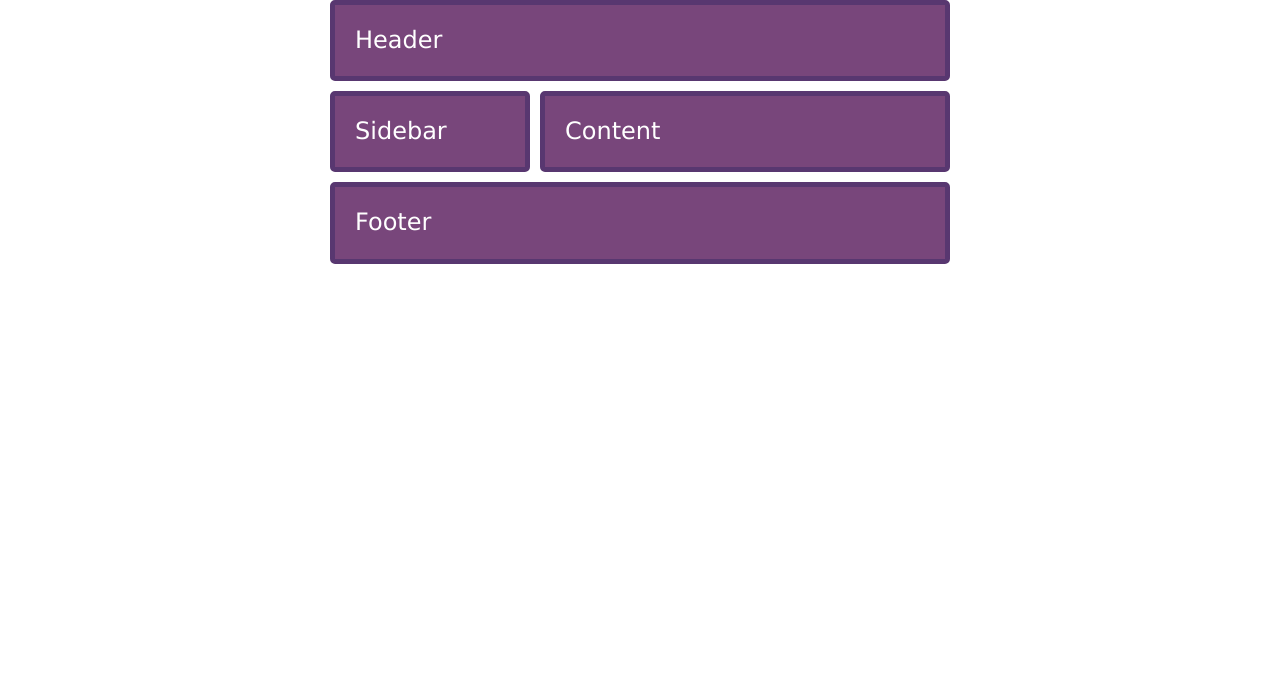
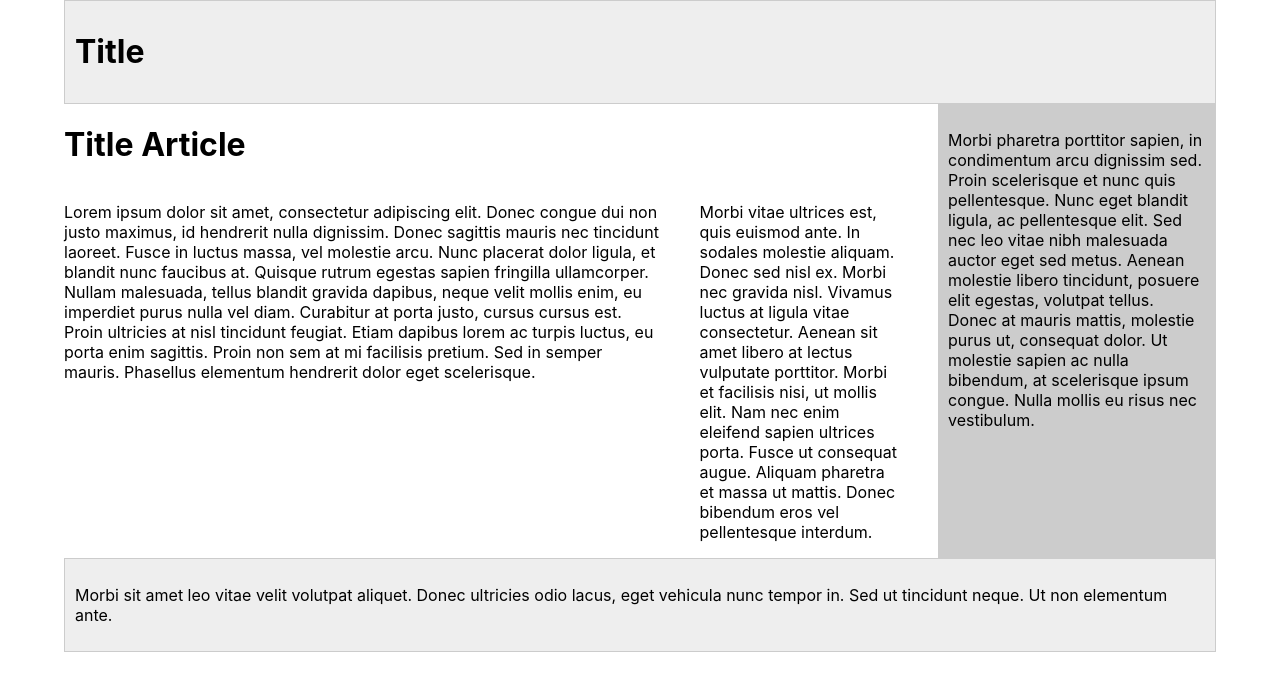
Before and after one commit to madclem/react-grid, a React (Create React App) app: page / in a window 1280 px wide. Shown: the top 690 px of the page. Built offline with nearby package versions, Linux system fonts and the light colour scheme.

Commit message:
article page layout

```diff
--- a/src/components/MainContainer/index.js
+++ b/src/components/MainContainer/index.js
@@ -3,45 +3,85 @@ import styled from 'styled-components';
 
 export default function MainContainer(props) {
     const MainContainerStyle = styled.div`
-        justify-content: center;
+        width: 90%;
         display: grid;
-        grid-template-columns: [col1-start] 200px [col2-start] 200px [col3-start] 200px [col3-end];
+        margin: 0 auto 0 auto;
+        grid-template-columns: 9fr 3fr;
         grid-template-rows: auto;
-        grid-column-gap: 10px;
-        grid-row-gap: 10px;
+        grid-column-gap: 40px;
+        // grid-row-gap: 10px;
         grid-template-areas:
-            "header header header"
-            "sidebar content content"
-            "footer footer footer"
+            "header header"
+            "content sidebar"
+            "footer footer"
     `;
+
     const Box = styled.div`
-        background-color: rgb(120,70,123);
-        border: 5px solid rgb(88,55,112);
-		color: #fff;
-		border-radius: 5px;
-		padding: 20px;
-		font: 150%/1.3 Lucida Grande,Lucida Sans Unicode,Lucida Sans,Geneva,Verdana,sans-serif;
+        color: #000;
+        padding: 10px;
     `;
 
     const Header = styled(Box)`
         grid-area: header;
+        background-color: #eee;
+        border: 1px solid #ccc;
     `;
-    const Sidebar = styled(Box)`
-        grid-area: sidebar;
-    `;
+
     const Content = styled(Box)`
         grid-area: content;
+        padding: 0px;
+        display: grid;
+        grid-template-columns: 9fr 3fr;
+        grid-template-rows: auto;
+        grid-column-gap: 40px;
+        grid-template-areas:
+            "chapterhead ."
+            "article-primary article-secondary";
+
+        h1 {
+            grid-area: chapterhead;
+        }
+    `;
+
+    const Primary = styled.div`
+        grid-area: article-primary;
+    `;
+
+    const ColumnRightArticle = styled.aside`
+        grid-area: article-secondary;
+    `;
+
+    const ColumnRight = styled(Box)`
+        grid-area: sidebar;
+        background-color: #ccc;
+
     `;
     const Footer = styled(Box)`
         grid-area: footer;
+        background-color: #eee;
+        border: 1px solid #ccc;
     `;
 
     return (
         <MainContainerStyle>
-            <Header> Header </Header>
-            <Sidebar> Sidebar </Sidebar>
-            <Content> Content </Content>
-            <Footer> Footer </Footer>
+            <Header>
+                <h1>Title</h1>
+            </Header>
+            <Content>
+                <h1>Title Article</h1>
+                <Primary>
+                    <p>Lorem ipsum dolor sit amet, consectetur adipiscing elit. Donec congue dui non justo maximus, id hendrerit nulla dignissim. Donec sagittis mauris nec tincidunt laoreet. Fusce in luctus massa, vel molestie arcu. Nunc placerat dolor ligula, et blandit nunc faucibus at. Quisque rutrum egestas sapien fringilla ullamcorper. Nullam malesuada, tellus blandit gravida dapibus, neque velit mollis enim, eu imperdiet purus nulla vel diam. Curabitur at porta justo, cursus cursus est. Proin ultricies at nisl tincidunt feugiat. Etiam dapibus lorem ac turpis luctus, eu porta enim sagittis. Proin non sem at mi facilisis pretium. Sed in semper mauris. Phasellus elementum hendrerit dolor eget scelerisque.</p>
+                </Primary>
+                <ColumnRightArticle>
+                    <p>Morbi vitae ultrices est, quis euismod ante. In sodales molestie aliquam. Donec sed nisl ex. Morbi nec gravida nisl. Vivamus luctus at ligula vitae consectetur. Aenean sit amet libero at lectus vulputate porttitor. Morbi et facilisis nisi, ut mollis elit. Nam nec enim eleifend sapien ultrices porta. Fusce ut consequat augue. Aliquam pharetra et massa ut mattis. Donec bibendum eros vel pellentesque interdum.</p>
+                </ColumnRightArticle>
+            </Content>
+            <ColumnRight>
+                <p>Morbi pharetra porttitor sapien, in condimentum arcu dignissim sed. Proin scelerisque et nunc quis pellentesque. Nunc eget blandit ligula, ac pellentesque elit. Sed nec leo vitae nibh malesuada auctor eget sed metus. Aenean molestie libero tincidunt, posuere elit egestas, volutpat tellus. Donec at mauris mattis, molestie purus ut, consequat dolor. Ut molestie sapien ac nulla bibendum, at scelerisque ipsum congue. Nulla mollis eu risus nec vestibulum.</p>
+            </ColumnRight>
+            <Footer>
+                <p>Morbi sit amet leo vitae velit volutpat aliquet. Donec ultricies odio lacus, eget vehicula nunc tempor in. Sed ut tincidunt neque. Ut non elementum ante.</p>
+            </Footer>
         </MainContainerStyle>
     );
 }
```
